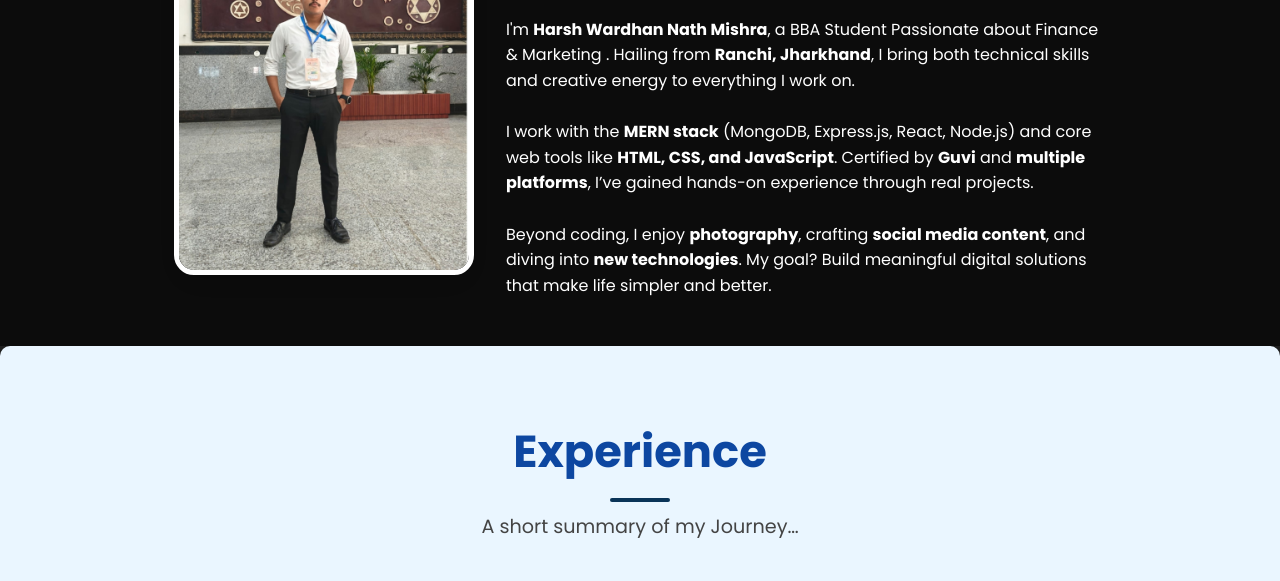
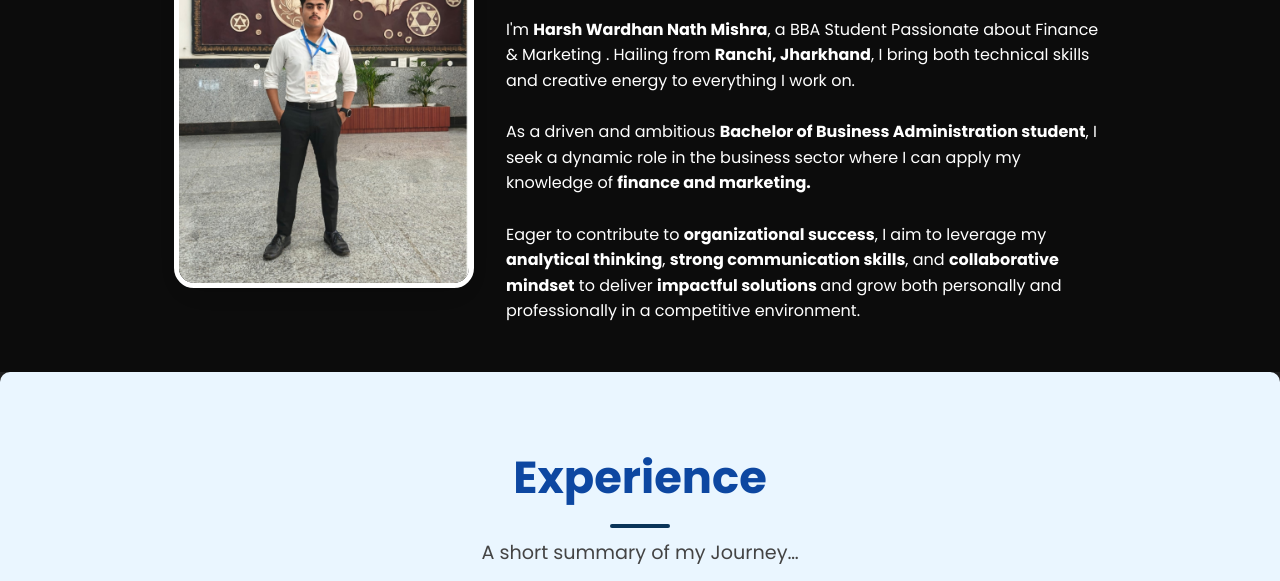
Before and after one commit to harshwardhannathmishra-boop/myportfolioharsh, a plain HTML site: page index.html in a window 1280 px wide. Shown: the part 1060-1641 px from the top of the page. Drawn offline with Linux system fonts and the light colour scheme.

Commit message:
Update index.html

```diff
--- a/index.html
+++ b/index.html
@@ -88,11 +88,11 @@
     </p>
     <br>
     <p>
-      I work with the <strong>MERN stack</strong> (MongoDB, Express.js, React, Node.js) and core web tools like <strong>HTML, CSS, and JavaScript</strong>. Certified by <strong>Guvi</strong> and <strong>multiple platforms</strong>, I’ve gained hands-on experience through real projects.
+      As a driven and ambitious  <strong>Bachelor of Business Administration student</strong>, I seek a dynamic role in the business sector where I can apply my knowledge of <strong>finance and marketing.</strong>
     </p>
     <br>
     <p>
-      Beyond coding, I enjoy <strong>photography</strong>, crafting <strong>social media content</strong>, and diving into <strong>new technologies</strong>. My goal? Build meaningful digital solutions that make life simpler and better.
+    Eager to contribute to <strong>organizational success</strong>, I aim to leverage my <strong>analytical thinking</strong>, <strong>strong communication skills</strong>, and <strong>collaborative mindset</strong> to deliver <strong>impactful solutions </strong> and grow both personally and professionally in a competitive environment.
     </p>
   </div>
 </section>
```
